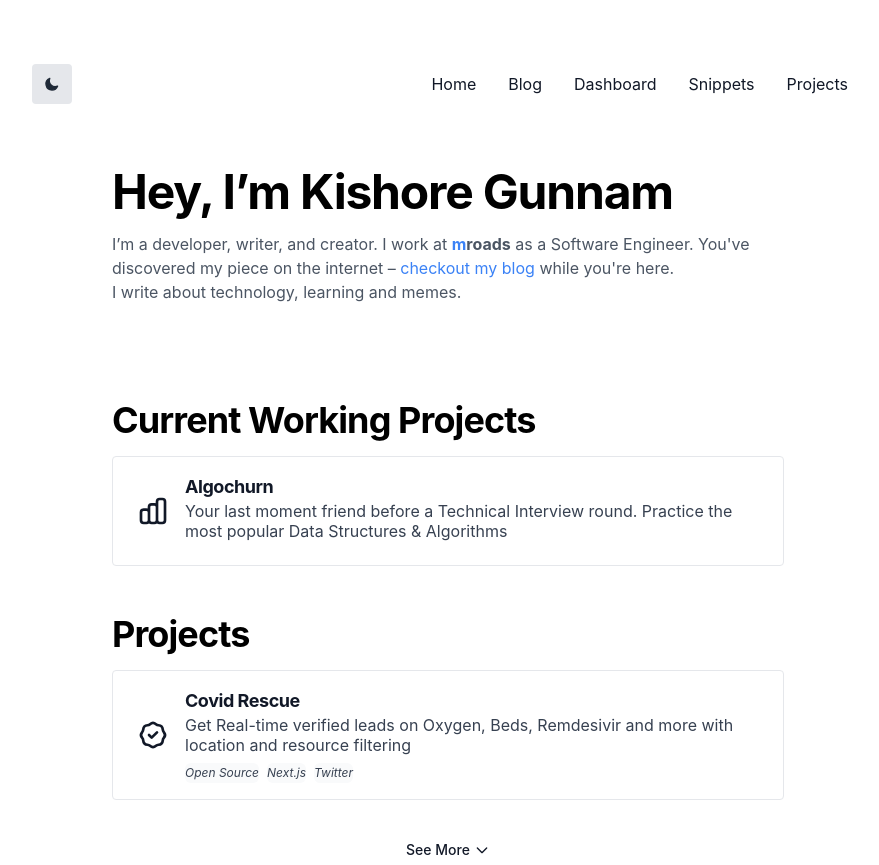
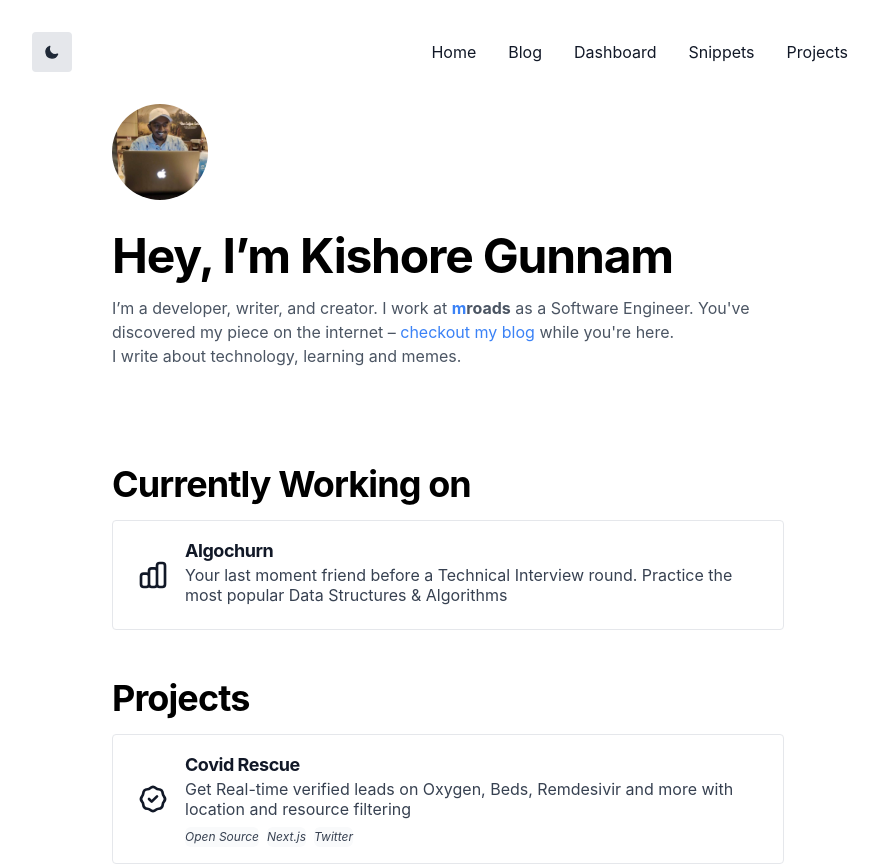
Before and after one commit to kishore-gunnam/portfolio, a Next.js app: page / in a window 1280 px wide. Shown: the top 865 px of the page, without its empty margins (192-1071 px from the left). Built offline with nearby package versions, Linux system fonts and the light colour scheme; no server answers; a web font is replaced by a local one; what @tailwindcss/typography would draw is missing.

Commit message:
add image in home page

```diff
--- a/components/Container.tsx
+++ b/components/Container.tsx
@@ -48,7 +48,7 @@ export default function Container(props) {
           <meta property="article:published_time" content={meta.date} />
         )}
       </Head>
-      <nav className="sticky-nav flex justify-between items-center max-w-4xl w-full p-8 my-0 md:my-8 mx-auto bg-white dark:bg-black bg-opacity-60">
+      <nav className="sticky-nav flex justify-between items-center max-w-4xl w-full p-8 my-0 mx-auto bg-white dark:bg-black bg-opacity-60">
         <a href="#skip" className="sr-only focus:not-sr-only">
           Skip to content
         </a>
--- a/pages/_app.tsx
+++ b/pages/_app.tsx
@@ -1,7 +1,13 @@
+import { ThemeProvider } from 'next-themes'
+import React from 'react'
 import '../styles/globals.css'
 
 function MyApp({ Component, pageProps }) {
-  return <Component {...pageProps} />
+  return (
+    <ThemeProvider attribute="class">
+      <Component {...pageProps} />
+      </ThemeProvider>
+  )
 }
 
 export default MyApp
--- a/pages/index.tsx
+++ b/pages/index.tsx
@@ -4,6 +4,7 @@ import BlogPost from "@/components/BlogPost";
 import ProjectCard from "@/components/ProjectCard";
 import Timeline from "@/components/Timeline";
 import Contact from "@/components/Contact";
+import Image from "next/image";
 
 export default function Home() {
   return (
@@ -13,9 +14,13 @@ export default function Home() {
       image="/avatar.jpg"
     >
       <div className="flex flex-col justify-center items-start max-w-2xl mx-auto mb-16">
+        <div className="flex flex-row items-center space-x-4 mb-8">
+          <img className="rounded-full h-24 w-24 " src="/assets/kishoregunnam.jpeg" />
+
+        </div>
         <h1 className="font-bold text-3xl md:text-5xl tracking-tight mb-4 text-black dark:text-white">
-          Hey, I’m Kishore Gunnam
-        </h1>
+            Hey, I’m Kishore Gunnam
+          </h1>
         <h2 className="prose text-gray-600 dark:text-gray-400 mb-16">
           I’m a developer, writer, and creator. I work at{" "}
           <span className="font-bold">
@@ -54,7 +59,7 @@ export default function Home() {
           slug="css-with-react"
         /> */}
          <h3 className="font-bold text-2xl md:text-4xl tracking-tight mb-4 mt-8 text-black dark:text-white">
-          Current Working Projects
+          Currently Working on
         </h3>
         <ProjectCard
           title="Algochurn"
```
Also changed, not shown: public/assets/kishoregunnam.jpeg (added).
